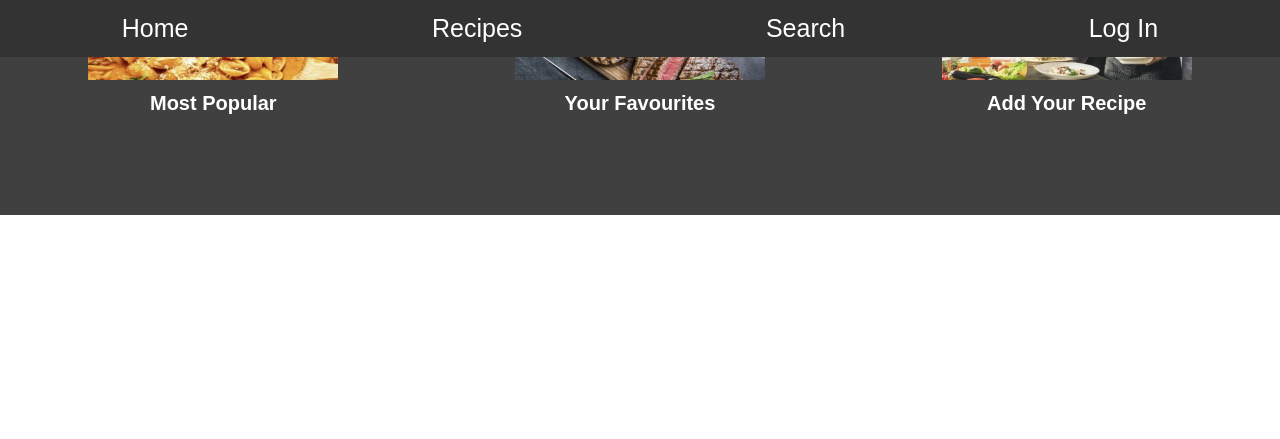
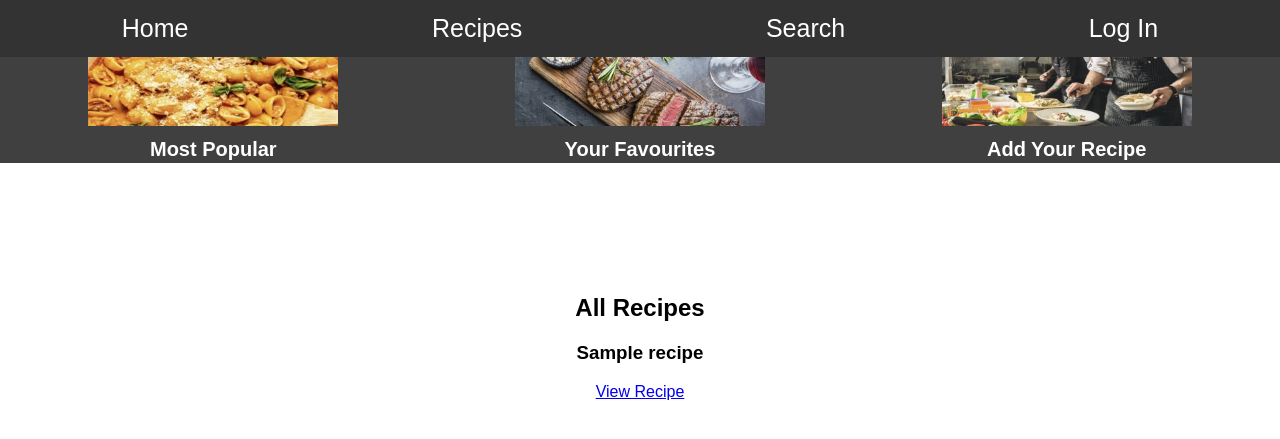
Before and after one commit to ConorHaughney/WAD2_Team_Project, a Django app: page /Recipes/recipes/ in a window 1280 px wide. Shown: the top 439 px of the page. Run offline with Django 3.2, Linux system fonts and the light colour scheme; tables that the repository leaves empty hold one stand-in row (values such as "Sample post").

Commit message:
All First pages

```diff
--- a/RecipeSite/Recipes/views.py
+++ b/RecipeSite/Recipes/views.py
@@ -22,8 +22,10 @@ def recipes(request):
         recipes = Recipe.objects.filter(recipe_name__icontains=search_query)
         context_dict['recipes'] = recipes
         context_dict['search_query'] = search_query
+        if not recipes:
+            context_dict['all_recipes'] = Recipe.objects.all().order_by('recipe_name')
     else:
-        context_dict['recipes'] = Recipe.objects.all()
+        context_dict['recipes'] = Recipe.objects.all().order_by('recipe_name')
 
     return render(request, 'Recipes/recipes.html', context=context_dict)
 
--- a/RecipeSite/static/css/recipes.css
+++ b/RecipeSite/static/css/recipes.css
@@ -11,11 +11,21 @@ html {
     display: flex;
     justify-content: space-around;
     align-items: center;
-    margin: 0;
     background-color: #404040;
     position: fixed;
+    top: 43px;  /* Adjusted to match main nav height */
+    left: 0;
     width: 100%;
-    padding-bottom: 100px;
+    z-index: 999;
+    padding: 20px 0;  /* Increased vertical padding */
+    height: 120px;  /* Added explicit height */
+    margin: 0;
+    box-sizing: border-box;
+}
+
+#content-wrapper {
+    margin-top: 200px;
+    padding: 20px;
 }
 
 .header-image {
--- a/RecipeSite/templates/Recipes/recipes.html
+++ b/RecipeSite/templates/Recipes/recipes.html
@@ -31,7 +31,11 @@
         </a>
     </div>
 </div>
+<br>
+<br>
+<br>
 
+<div id="content-wrapper">
     {% if search_query %}
         <h2>Search Results for "{{ search_query }}"</h2>
         {% if recipes %}
@@ -42,8 +46,31 @@
                 </div>
             {% endfor %}
         {% else %}
-        <p>No recipes found for "{{ search_query }}". Have you spelled the recipe correctly? Here are some of our favourite recipes for inspiration</p>
+            <h2>No recipes found for "{{ search_query }}". Showing all recipes instead:</h2>
+            {% if all_recipes %}
+                {% for recipe in all_recipes %}
+                    <div class="recipe-card">
+                        <h3>{{ recipe.recipe_name }}</h3>
+                        <a href="{% url 'Recipes:show_recipe' recipe.slug %}">View Recipe</a>
+                    </div>
+                {% endfor %}
+            {% else %}
+                <p>No recipes available yet. Be the first to add one!</p>
             {% endif %}
         {% endif %}
+    {% else %}
+        <h2>All Recipes</h2>
+        {% if recipes %}
+            {% for recipe in recipes %}
+                <div class="recipe-card">
+                    <h3>{{ recipe.recipe_name }}</h3>
+                    <a href="{% url 'Recipes:show_recipe' recipe.slug %}">View Recipe</a>
+                </div>
+            {% endfor %}
+        {% else %}
+            <p>No recipes available yet. Be the first to add one!</p>
+        {% endif %}
+    {% endif %}
+</div>
 
 {% endblock %}
```
Lines whose indentation alone changed are shown as unchanged.
